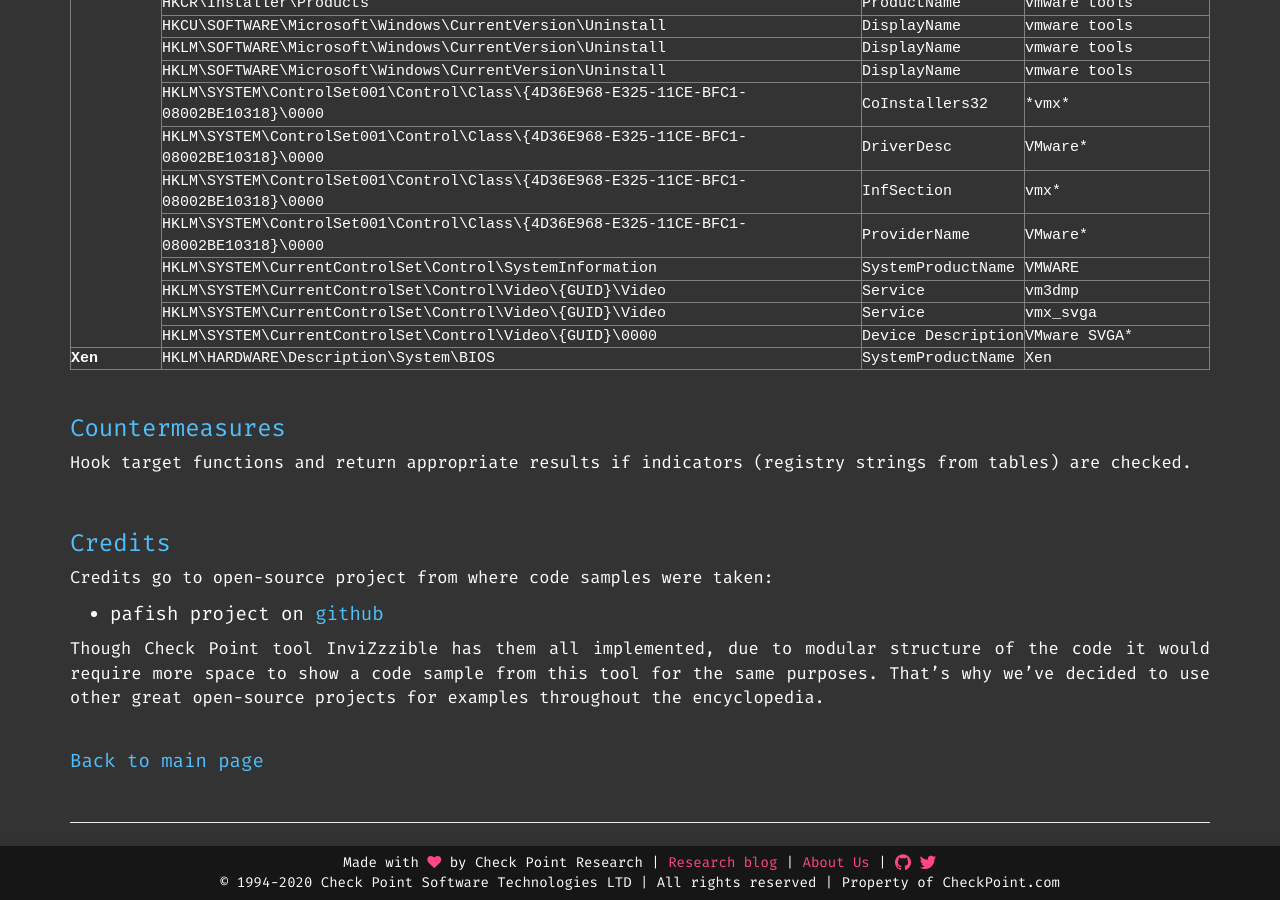
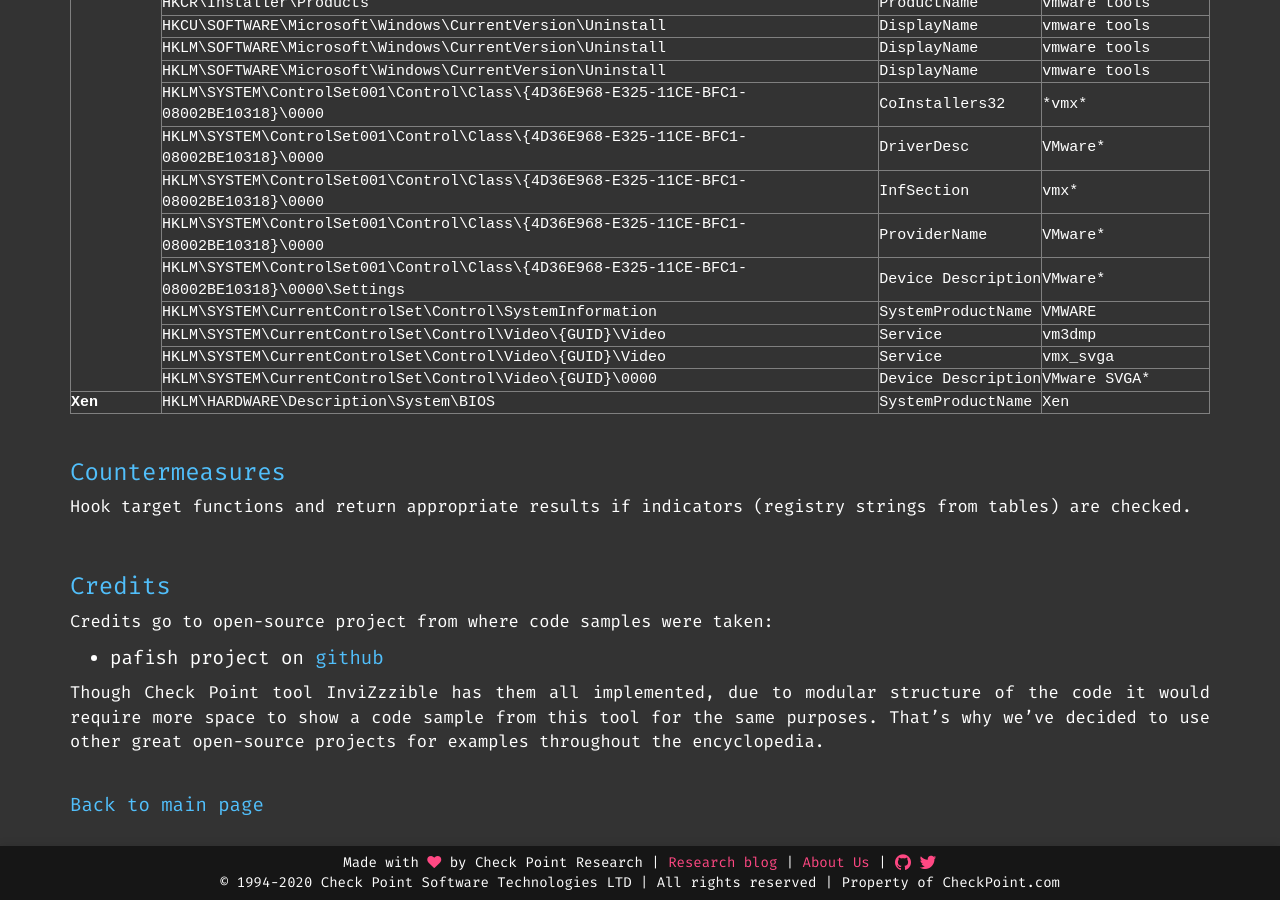
Before and after one commit to CheckPointSW/Evasions, a Jekyll site: the page built from _techniques/registry.md, in a window 1280 px wide and 900 px high, scrolled down 6890 px. Built offline with Jekyll 4.4.1, drawn with Linux system fonts in a browser that asks for light colours; nearby versions of some CDN libraries; some web fonts are replaced; comment, search, counter and statistics services are not loaded.

Commit message:
Added registry value to check for VMware evasion

```diff
--- a/_techniques/registry.md
+++ b/_techniques/registry.md
@@ -587,7 +587,7 @@
   	<td>VIRTUALBOX</td>
   </tr>
   <tr>
-  	<th rowspan="27">VMware</th>
+  	<th rowspan="28">VMware</th>
   	<td>HKLM\HARDWARE\DEVICEMAP\Scsi\Scsi Port 0\Scsi Bus 0\Target Id 0\Logical Unit Id 0</td>
   	<td>Identifier</td>
   	<td>VMWARE</td>
@@ -703,6 +703,11 @@
   	<td>VMware*</td>
   </tr>
   <tr>
+  	<td>HKLM\SYSTEM\ControlSet001\Control\Class\{4D36E968-E325-11CE-BFC1-08002BE10318}\0000\Settings</td>
+  	<td>Device Description</td>
+  	<td>VMware*</td>
+  </tr>
+  <tr>
   	<td>HKLM\SYSTEM\CurrentControlSet\Control\SystemInformation</td>
   	<td>SystemProductName</td>
   	<td>VMWARE</td>
```
